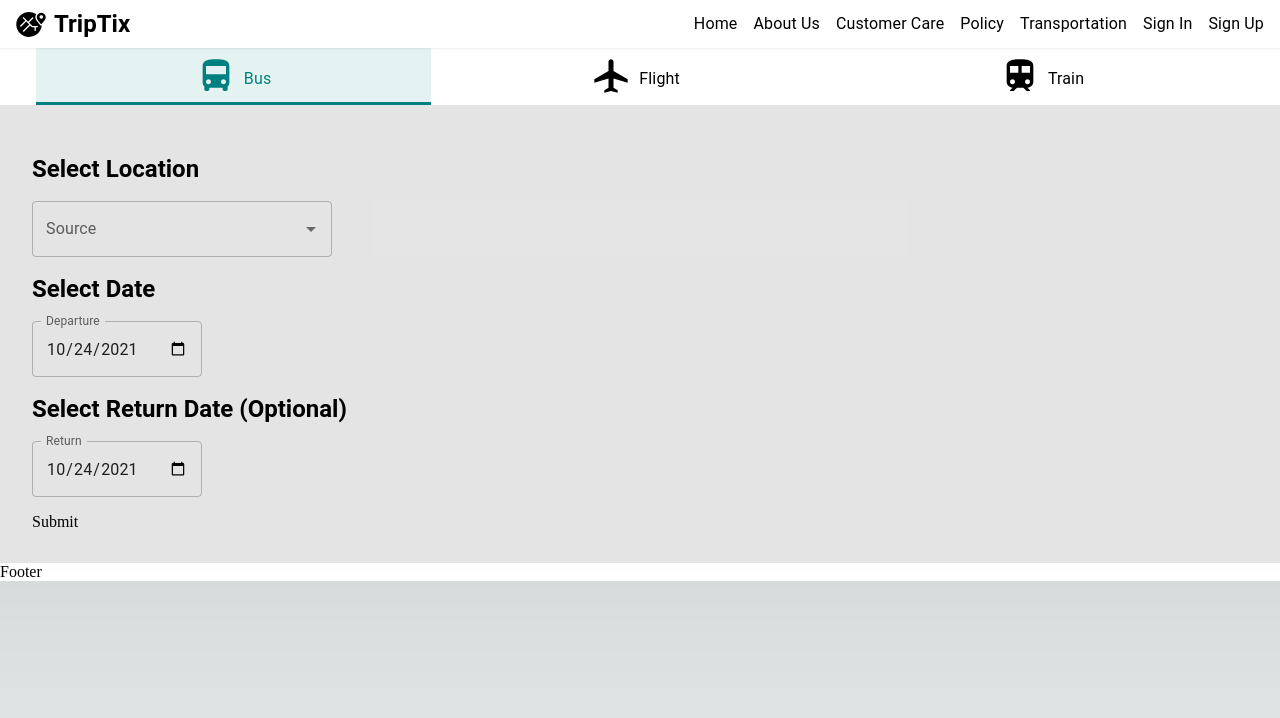
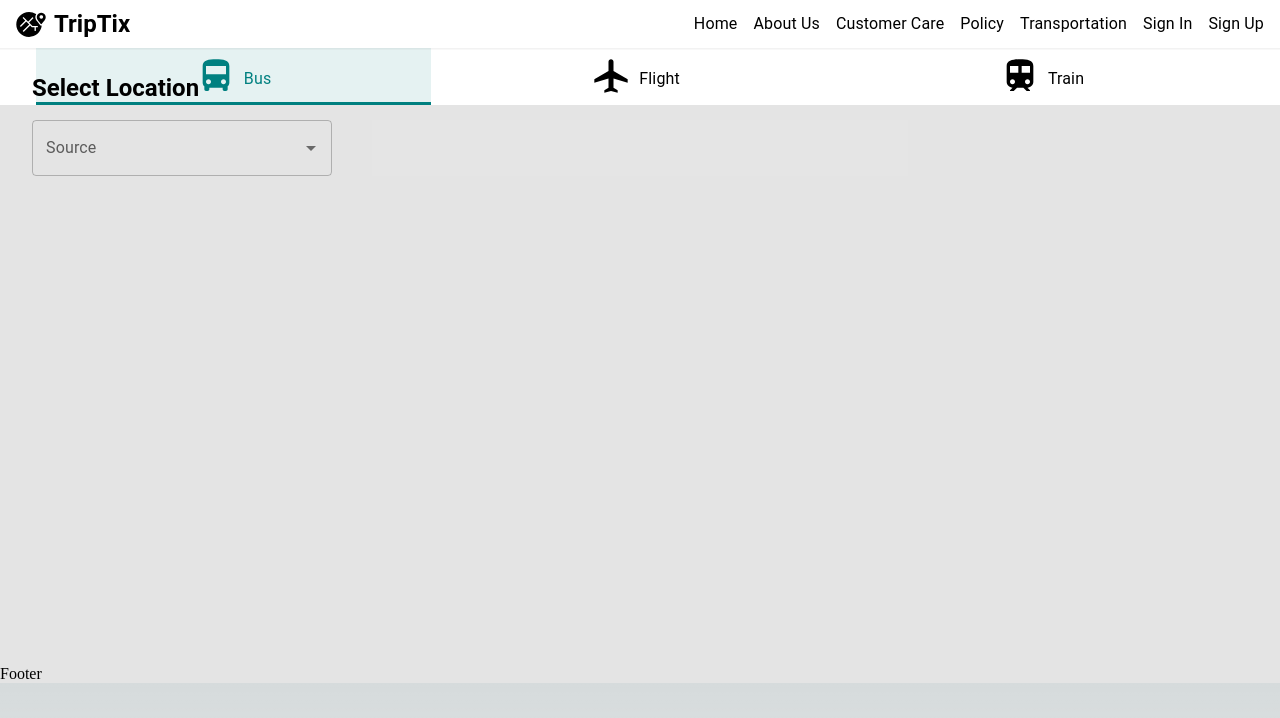
Before and after one commit to Trip-Tix/client-site, a Next.js app: page /destination in a window 1280 px wide. Shown: the top 718 px of the page. Built offline with nearby package versions, Linux system fonts and the light colour scheme.

Commit message:
Form SomeWhat done

```diff
--- /dev/null
+++ b/public/context/destination.ts
@@ -0,0 +1,32 @@
+import { createContext } from 'react';
+import { TransportType } from '@public/interface/transport'
+
+interface DestinationContextType {
+    source: string;
+    setSource: (source: string) => void;
+    destination: string;
+    setDestination: (destination: string) => void;
+    date: string;
+    setDate: (date: string) => void;
+    returnDate: string;
+    setReturnDate: (returnDate: string) => void;
+    hasReturn: boolean;
+    setHasReturn: (hasReturn: boolean) => void;
+    transport: TransportType;
+    setTransport: (transport: TransportType) => void;
+}
+
+export const DestinationContext = createContext<DestinationContextType>({
+    source: '',
+    setSource: () => {},
+    destination: '',
+    setDestination: () => {},
+    date: '',
+    setDate: () => {},
+    returnDate: '',
+    setReturnDate: () => {},
+    hasReturn: false,
+    setHasReturn: () => {},
+    transport: TransportType.Bus,
+    setTransport: () => {},
+});
--- a/public/interface/transport.ts
+++ b/public/interface/transport.ts
@@ -2,27 +2,36 @@ import DirectionsBusIcon from '@mui/icons-material/DirectionsBus';
 import TrainIcon from '@mui/icons-material/Train';
 import AirplanemodeActiveIcon from '@mui/icons-material/AirplanemodeActive';
 
-export interface Transport {
+export enum TransportType {
+    Bus = 'Bus',
+    Train = 'Train',
+    Flight = 'Flight',
+}
+
+export interface TransportEntry {
     transportId: number;
     transportName: string;
     transportIcon: any;
+    transportType: TransportType;
 }
 
-
-export const transports: Transport[] = [
+export const transports: TransportEntry[] = [
     {
         transportId: 1,
         transportName: 'Bus',
-        transportIcon: DirectionsBusIcon
+        transportIcon: DirectionsBusIcon,
+        transportType: TransportType.Bus,
     },
     {
         transportId: 3,
         transportName: 'Flight',
-        transportIcon: AirplanemodeActiveIcon
+        transportIcon: AirplanemodeActiveIcon,
+        transportType: TransportType.Flight,
     },
     {
         transportId: 2,
         transportName: 'Train',
-        transportIcon: TrainIcon
+        transportIcon: TrainIcon,
+        transportType: TransportType.Train,
     }
 ]
--- a/src/components/destination/date-selection.tsx
+++ b/src/components/destination/date-selection.tsx
@@ -1,8 +1,27 @@
 import { Typography } from "@mui/material";
 import Stack from "@mui/material/Stack";
 import TextField from "@mui/material/TextField";
+import { useContext, useEffect } from "react";
+import { DestinationContext } from "@public/context/destination";
 
 export default function DateSelection() {
+    const {
+        date,
+        setDate,
+        returnDate,
+        setReturnDate,
+        hasReturn,
+        setHasReturn,
+    } = useContext(DestinationContext);
+
+    useEffect(() => {
+        if (returnDate !== "") {
+            setHasReturn(true);
+        } else {
+            setHasReturn(false);
+        }
+    }, [returnDate, setHasReturn]);
+
     return (
         <Stack
             spacing={2}
@@ -39,6 +58,8 @@ export default function DateSelection() {
                     InputLabelProps={{
                         shrink: true,
                     }}
+                    value={date}
+                    onChange={(e) => setDate(e.target.value)}
                 />
             </Stack>
 
@@ -70,6 +91,8 @@ export default function DateSelection() {
                     InputLabelProps={{
                         shrink: true,
                     }}
+                    value={returnDate}
+                    onChange={(e) => setReturnDate(e.target.value)}
                 />
             </Stack>
         </Stack>
--- a/src/components/destination/form.tsx
+++ b/src/components/destination/form.tsx
@@ -3,28 +3,38 @@ import Stack from "@mui/material/Stack";
 import Transportation from "@components/destination/transportation";
 import Location from "@components/destination/location";
 import DateSelection from "@components/destination/date-selection";
+import Stats from "@components/destination/stats";
+import { DestinationContext } from "@public/context/destination";
+import { useContext } from "react";
+import { useSpring, animated } from "@react-spring/web";
 
 export default function Form() {
+    const { destination } = useContext(DestinationContext);
+
+    const dateAnimation = useSpring({
+        opacity: destination === "" ? 0 : 1,
+        delay: 500,
+    });
+
     return (
         <>
             <Stack
-                spacing={2}
                 sx={{
-                    width: "100%",
-                    backgroundColor: "#E4E4E4",
+                    padding: "2rem",
+                    height: "70vh",
                 }}
+                spacing={10}
+                justifyContent={"center"}
+                justifyItems={"center"}
             >
-                <Transportation />
-                <Stack
-                    sx={{
-                        padding: "2rem",
-                    }}
-                    spacing={2}
-                >
-                    <Location />
-                    <DateSelection />
-                    <Submit />
-                </Stack>
+                <Location />
+                <animated.div style={dateAnimation}>
+                    <Stack spacing={2} direction={"row"} alignItems={"center"}>
+                        <DateSelection />
+                        <Stats />
+                    </Stack>
+                </animated.div>
+                <Submit />
             </Stack>
         </>
     );
--- a/src/components/destination/location.tsx
+++ b/src/components/destination/location.tsx
@@ -1,12 +1,13 @@
 import { useSpring, animated } from "@react-spring/web";
 import useMeasure from "react-use-measure";
-import { useEffect, useState } from "react";
+import { useEffect, useState, useContext } from "react";
 import Autocomplete from "@mui/material/Autocomplete";
 import TextField from "@mui/material/TextField";
 import Stack from "@mui/material/Stack";
 import Box from "@mui/material/Box";
 import Style from "@styles/destination/location.module.css";
 import { Typography } from "@mui/material";
+import { DestinationContext } from "@public/context/destination";
 
 interface LocationData {
     label: string;
@@ -33,8 +34,8 @@ export default function Location() {
         delay: animationStartTime,
     });
 
-    const [source, setSource] = useState("");
-    const [destination, setDestination] = useState("");
+    const { source, setSource, destination, setDestination } =
+        useContext(DestinationContext);
 
     const [ref, { width }] = useMeasure();
     const boxSlide = useSpring({
--- /dev/null
+++ b/src/components/destination/stats.tsx
@@ -0,0 +1,13 @@
+export default function Stats() {
+    return (
+        <div>
+            <h1
+                style={{
+                    color: "#000000",
+                }}
+            >
+                Stats
+            </h1>
+        </div>
+    );
+}
--- a/src/components/destination/submit.tsx
+++ b/src/components/destination/submit.tsx
@@ -1,3 +1,54 @@
+import { useRouter } from "next/router";
+import { useContext } from "react";
+import { DestinationContext } from "@public/context/destination";
+import { Button } from "@mui/material";
+import { useSpring, animated } from "@react-spring/web";
+
 export default function Submit() {
-    return <div>Submit</div>;
+    const { source, destination, date, returnDate, hasReturn, transport } =
+        useContext(DestinationContext);
+
+    const submitAnimation = useSpring({
+        opacity:
+            source === "" ||
+            destination === "" ||
+            date === "" ||
+            (hasReturn && returnDate === "") ||
+            transport === null
+                ? 0
+                : 1,
+        delay: 500,
+    });
+
+    return (
+        <animated.div style={submitAnimation}>
+            <Button
+                color="primary"
+                variant="contained"
+                sx={{
+                    width: "100%",
+                    backgroundColor: "rgba(0,0,0,0)",
+                    color: "#008080",
+                    fontWeight: "bold",
+                    fontSize: "1.5rem",
+                    padding: "1rem",
+                    marginTop: "2rem",
+                    marginBottom: "2rem",
+                    boxShadow: "0px 0px 0px rgba(0, 0, 0, 0.25)",
+                    ":hover": {
+                        backgroundColor: "#008080",
+                        color: "#FFFFFF",
+                        cursor: "pointer",
+                        boxShadow: "0px 4px 4px rgba(0, 0, 0, 0.25)",
+                        textShadow: "0px 4px 4px rgba(0, 0, 0, 0.25)",
+                    },
+                }}
+                onClick={() => {
+                    console.log("Search Ticket");
+                }}
+            >
+                Search Ticket
+            </Button>
+        </animated.div>
+    );
 }
--- a/src/components/destination/transportation.tsx
+++ b/src/components/destination/transportation.tsx
@@ -3,9 +3,14 @@ import { transports } from "@public/interface/transport";
 import DirectionsBusIcon from "@mui/icons-material/DirectionsBus";
 import TrainIcon from "@mui/icons-material/Train";
 import AirplanemodeActiveIcon from "@mui/icons-material/AirplanemodeActive";
+import { TransportType } from "@public/interface/transport";
+import { useContext, useState } from "react";
+import { DestinationContext } from "@public/context/destination";
+import { TransportEntry } from "@public/interface/transport";
 
 export default function Transportation() {
-    const selectedTransport = transports[0];
+    const [ selectedTransport, setSelectedTransport ] = useState<TransportEntry>(transports[0]);
+    const { setTransport } = useContext(DestinationContext);
     return (
         <>
             <Stack
@@ -51,6 +56,10 @@ export default function Transportation() {
                                         : "pointer",
                             },
                         }}
+                        onClick={() => {
+                            setSelectedTransport(transport);
+                            setTransport(transport.transportType);
+                        }}
                     >
                         <Icon
                             sx={{
--- a/src/pages/destination.tsx
+++ b/src/pages/destination.tsx
@@ -3,13 +3,50 @@ import Form from "@/components/destination/form";
 import Footer from "@/components/destination/footer";
 import { Button } from "@mui/material";
 import React from "react";
+import { DestinationContext } from "@public/context/destination";
+import { useContext, useState } from "react";
+import { TransportType } from "@public/interface/transport";
+import Transportation from "@/components/destination/transportation";
+import Stack from "@mui/material/Stack";``
 
 export default function Destination() {
+    const [source, setSource] = useState("");
+    const [destination, setDestination] = useState("");
+    const [date, setDate] = useState("");
+    const [returnDate, setReturnDate] = useState("");
+    const [hasReturn, setHasReturn] = useState(false);
+    const [transport, setTransport] = useState<TransportType>(TransportType.Bus);
+
     return (
         <>
-            <Navbar />
-            <Form />
-            <Footer />
+            <DestinationContext.Provider
+                value={{
+                    source,
+                    setSource,
+                    destination,
+                    setDestination,
+                    date,
+                    setDate,
+                    returnDate,
+                    setReturnDate,
+                    hasReturn,
+                    setHasReturn,
+                    transport,
+                    setTransport,
+                }}
+            >
+                <Stack
+                sx={{
+                    width: "100%",
+                    backgroundColor: "#E4E4E4",
+                }}
+            >
+                <Navbar />
+                <Transportation />
+                <Form />
+                <Footer />
+                </Stack>
+            </DestinationContext.Provider>
         </>
     );
 }
```
